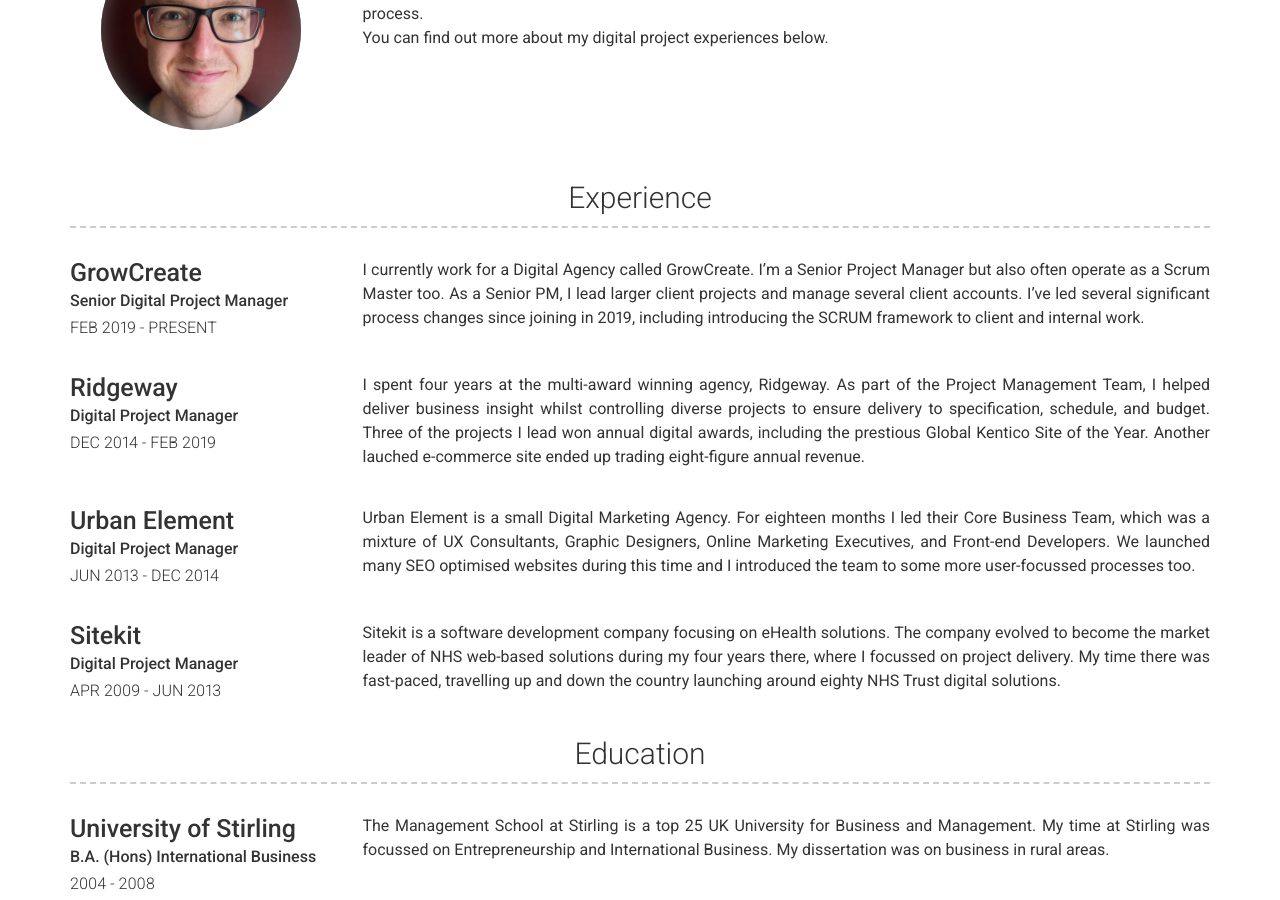
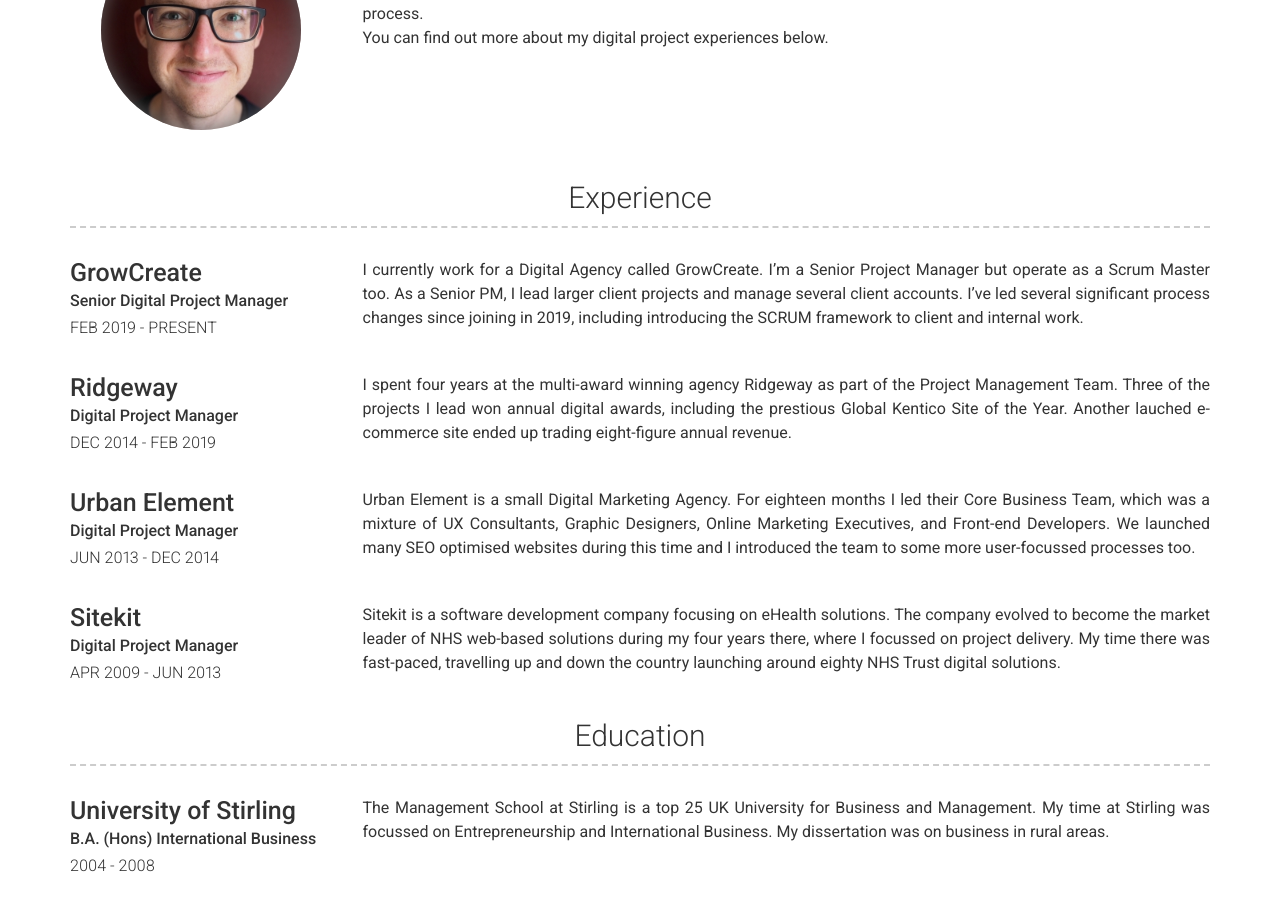
Before and after one commit to csgdavidson/Charlie-Davidson2, a Jekyll site: the page built from index.md, in a window 1280 px wide and 900 px high, scrolled down 349 px. Built offline with Jekyll 4.4.1, drawn with Linux system fonts in a browser that asks for light colours; nearby versions of some CDN libraries.

Commit message:
Update experience.yml

```diff
--- a/_data/experience.yml
+++ b/_data/experience.yml
@@ -4,13 +4,13 @@
   job_title: Senior Digital Project Manager
   dates: FEB 2019 - PRESENT
   description:
-    I currently work for a Digital Agency called GrowCreate. I'm a Senior Project Manager but also often operate as a Scrum Master too. As a Senior PM, I lead larger client projects and manage several client accounts. I've led several significant process changes since joining in 2019, including introducing the SCRUM framework to client and internal work.
+    I currently work for a Digital Agency called GrowCreate. I'm a Senior Project Manager but operate as a Scrum Master too. As a Senior PM, I lead larger client projects and manage several client accounts. I've led several significant process changes since joining in 2019, including introducing the SCRUM framework to client and internal work.
 
 - company: Ridgeway
   job_title: Digital Project Manager
   dates: DEC 2014 - FEB 2019
   description:
-    I spent four years at the multi-award winning agency, Ridgeway. As part of the Project Management Team, I helped deliver business insight whilst controlling diverse projects to ensure delivery to specification, schedule, and budget. Three of the projects I lead won annual digital awards, including the prestious Global Kentico Site of the Year. Another lauched e-commerce site ended up trading eight-figure annual revenue.
+    I spent four years at the multi-award winning agency Ridgeway as part of the Project Management Team. Three of the projects I lead won annual digital awards, including the prestious Global Kentico Site of the Year. Another lauched e-commerce site ended up trading eight-figure annual revenue.
 
 - company: Urban Element
   job_title: Digital Project Manager
```
